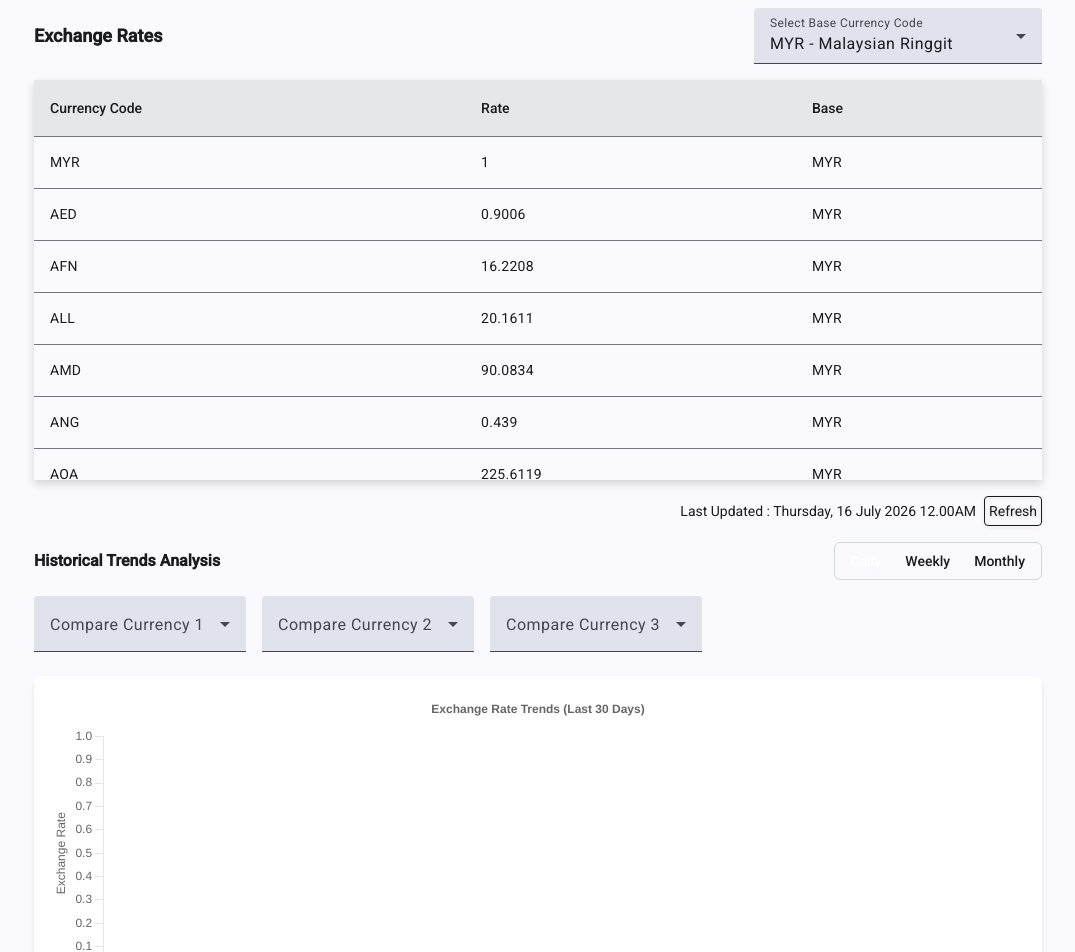
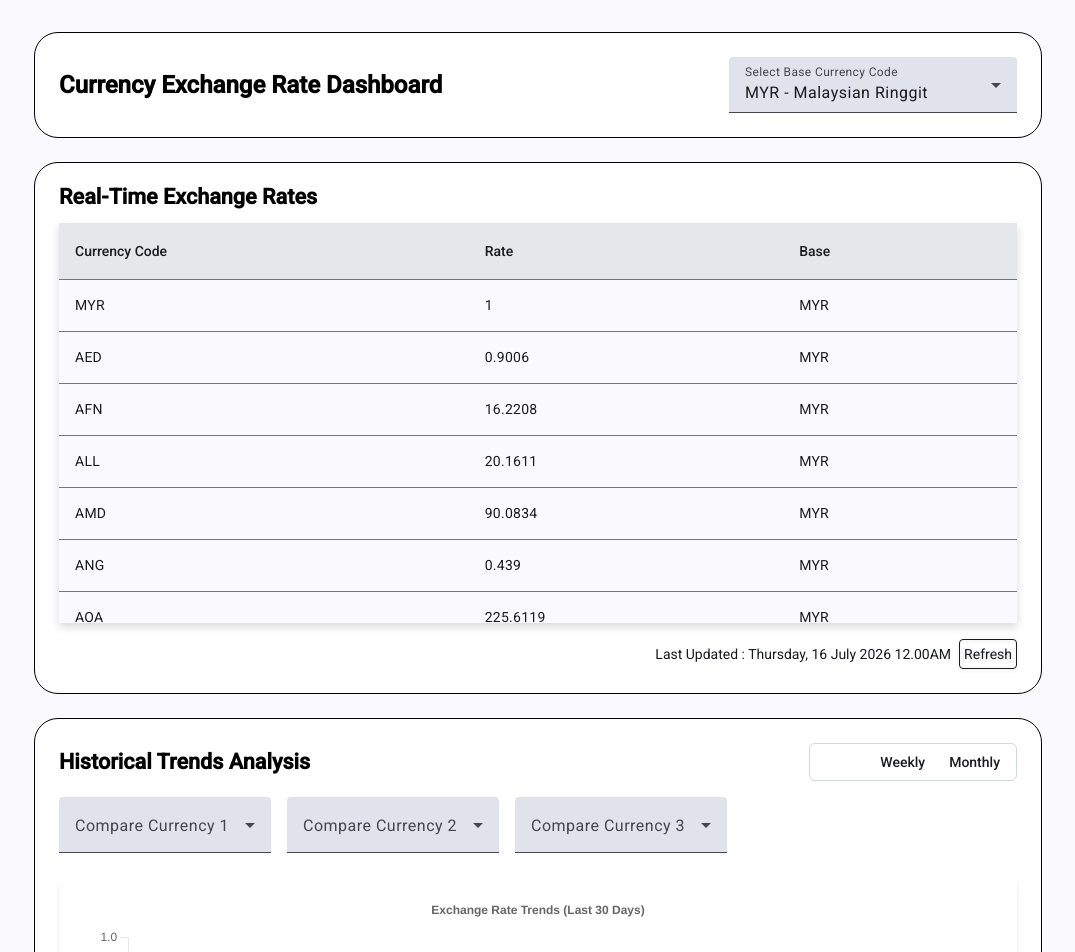
Before and after one commit to haiqalhakimiiii/currency-exchange-rate-dashboard, an Angular app: page /dashboard in a window 1280 px wide. Shown: the top 952 px of the page, without its empty margins (102-1177 px from the left). Built offline with nearby package versions, Linux system fonts and the light colour scheme.

Commit message:
feat: update layout and styling for exchange rates and historical trends components

```diff
--- a/src/app/features/dashboard/pages/dashboard/components/exchange-rates-table/exchange-rates-table.component.html
+++ b/src/app/features/dashboard/pages/dashboard/components/exchange-rates-table/exchange-rates-table.component.html
@@ -1,4 +1,6 @@
-<div class="space-y-4">
+<section class="space-y-4 my-6 rounded-3xl border border-black bg-white p-5 shadow-none sm:p-6">
+      <h2 class="text-[1.35rem] font-bold text-black">Real-Time Exchange Rates</h2>
+
   <div class="drop-shadow-lg max-h-100 overflow-hidden overflow-y-auto relative">
     <table mat-table [dataSource]="dataSource" matSort>
       <!-- Currency Column -->
@@ -60,4 +62,4 @@
       </button>
     </div>
   }
-</div>
+</section>
--- a/src/app/features/dashboard/pages/dashboard/components/historical-trends-analysis/historical-trends-analysis.component.html
+++ b/src/app/features/dashboard/pages/dashboard/components/historical-trends-analysis/historical-trends-analysis.component.html
@@ -1,20 +1,20 @@
-<div class="space-y-4 mt-4">
+<section class="space-y-4 mt-4 my-6 rounded-3xl border border-black bg-white p-5 shadow-none sm:p-6">
   <div class="flex flex-wrap items-center justify-between gap-3">
-    <div class="text-[1rem] font-semibold">Historical Trends Analysis</div>
+    <div class="m-0 text-[1.35rem] font-bold text-black">Historical Trends Analysis</div>
 
     <div class="inline-flex rounded-md border border-gray-300 p-1">
       <button type="button" class="rounded px-3 py-1 text-sm font-medium transition-colors"
-        [class.bg-blue-600]="aggregationMode() === 'daily'" [class.text-white]="aggregationMode() === 'daily'"
+        [class.bg-gray-600]="aggregationMode() === 'daily'" [class.text-white]="aggregationMode() === 'daily'"
         [class.text-gray-700]="aggregationMode() !== 'daily'" (click)="setAggregationMode('daily')">
         Daily
       </button>
       <button type="button" class="rounded px-3 py-1 text-sm font-medium transition-colors"
-        [class.bg-blue-600]="aggregationMode() === 'weekly'" [class.text-white]="aggregationMode() === 'weekly'"
+        [class.bg-gray-600]="aggregationMode() === 'weekly'" [class.text-white]="aggregationMode() === 'weekly'"
         [class.text-gray-700]="aggregationMode() !== 'weekly'" (click)="setAggregationMode('weekly')">
         Weekly
       </button>
       <button type="button" class="rounded px-3 py-1 text-sm font-medium transition-colors"
-        [class.bg-blue-600]="aggregationMode() === 'monthly'" [class.text-white]="aggregationMode() === 'monthly'"
+        [class.bg-gray-600]="aggregationMode() === 'monthly'" [class.text-white]="aggregationMode() === 'monthly'"
         [class.text-gray-700]="aggregationMode() !== 'monthly'" (click)="setAggregationMode('monthly')">
         Monthly
       </button>
@@ -41,4 +41,4 @@
       <p>Select at least one currency to view the chart</p>
     </div>
   }
-</div>
+</section>
--- a/src/app/features/dashboard/pages/dashboard/dashboard.component.html
+++ b/src/app/features/dashboard/pages/dashboard/dashboard.component.html
@@ -1,12 +1,14 @@
 <div class="space-y-4">
-  <div class="flex items-center justify-between">
-    <div class="text-lg font-bold">Exchange Rates</div>
+  <section
+    class="flex items-center justify-between my-6 rounded-3xl border border-black bg-white p-5 shadow-none sm:p-6">
+    <h1 class="m-0 text-[1.5rem] font-bold text-black">Currency Exchange Rate Dashboard</h1>
+
     <div class="w-72">
       <app-single-select-dropdown class="ml-auto" labelText="Select Base Currency Code"
         [options]="exchangeRatesTableDropdownOptions()" [(value)]="selectedBaseCode" />
     </div>
 
-  </div>
+  </section>
 
   <app-exchange-rates-table [selectedBaseCode]="selectedBaseCode()" />
 
```
